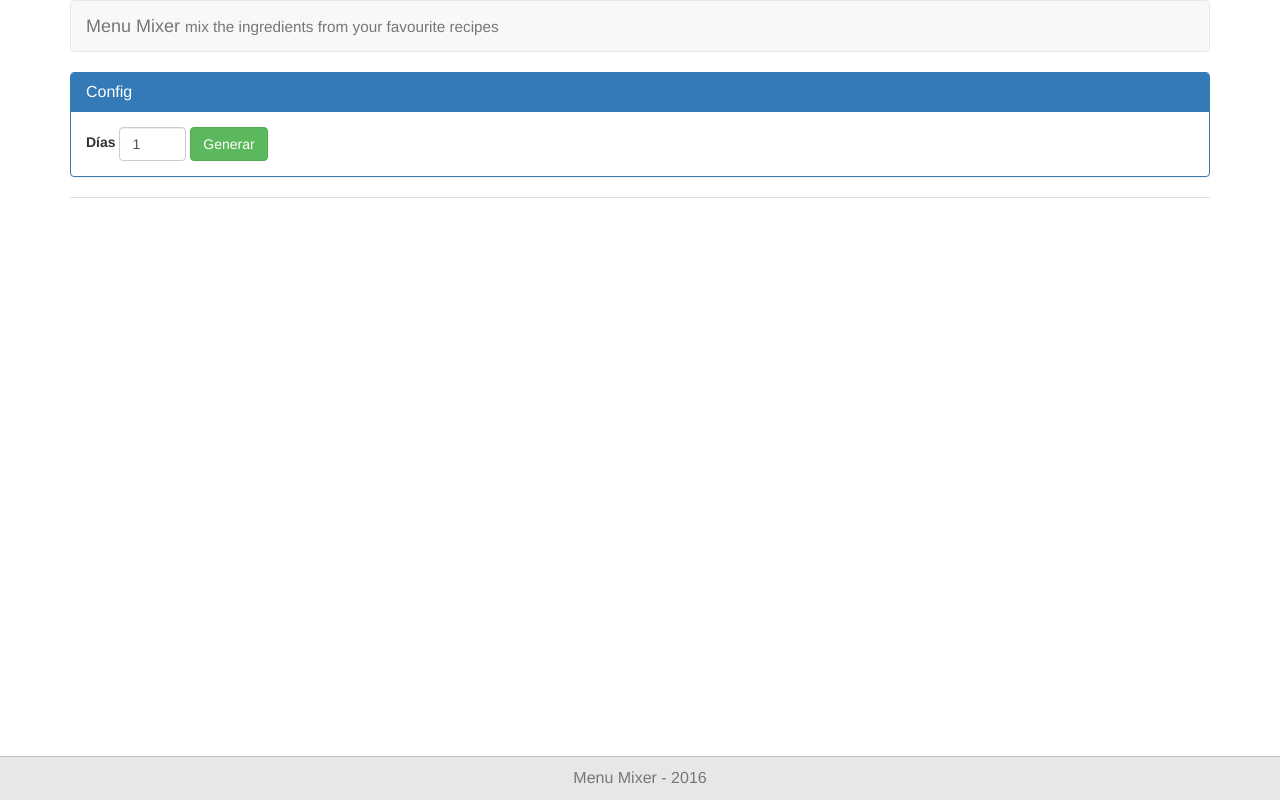
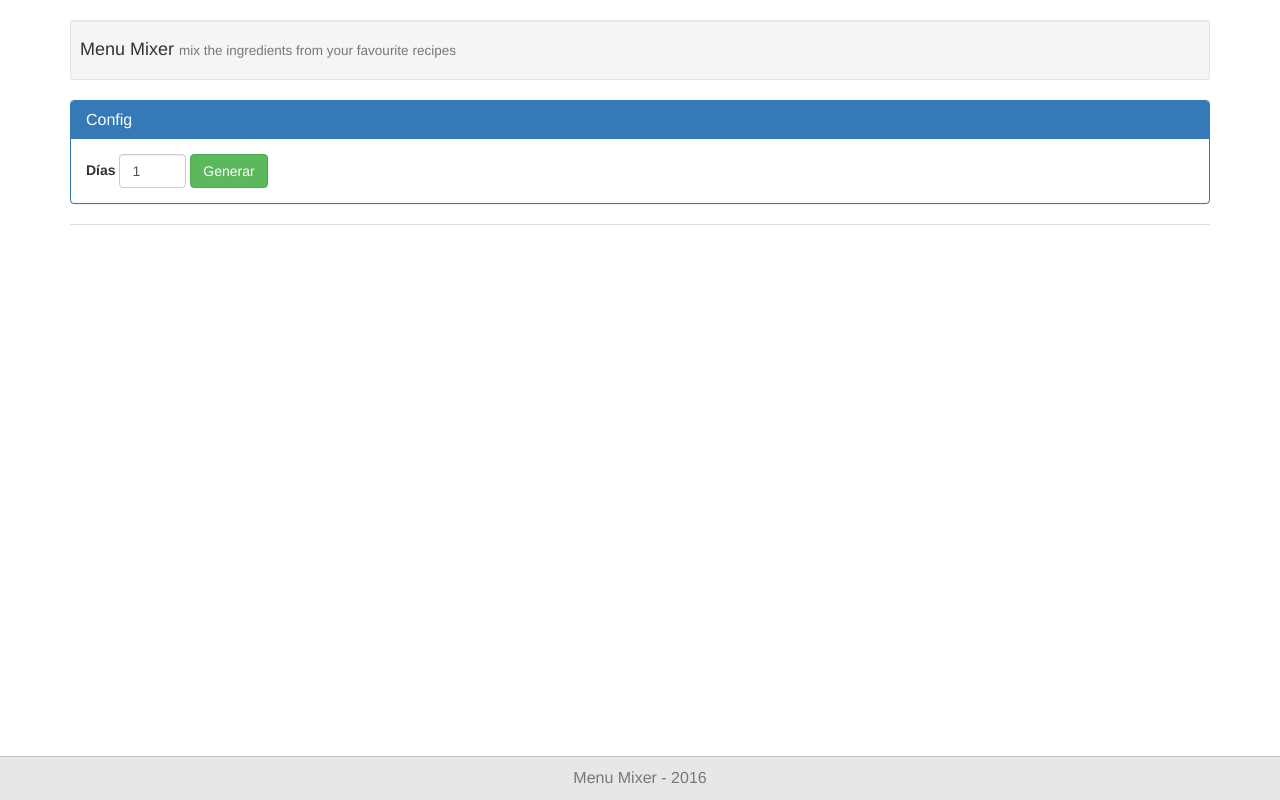
Before and after one commit to braiscarrion/menumixer, a plain HTML site: page index.html in a window 1280 px wide. Drawn offline with Linux system fonts and the light colour scheme.

Commit message:
cambio de estilo header

```diff
--- a/index.html
+++ b/index.html
@@ -29,13 +29,13 @@
 
 <body>
     <div class="container">
-        <nav class="navbar navbar-default">
-            <div class="container-fluid">
-                <div class="navbar-header">
-                    <a href="#" class="navbar-brand">Menu Mixer <small>mix the ingredients from your favourite recipes</small></a>
-                </div>
-            </div>
-        </nav>
+
+<br />
+        <div class="well well-sm">
+            <h4>Menu Mixer <small>mix the ingredients from your favourite recipes</small></h4>
+        </div>
+
+
         <div>
             <div class="panel panel-primary">
                 <div class="panel-heading">
```
